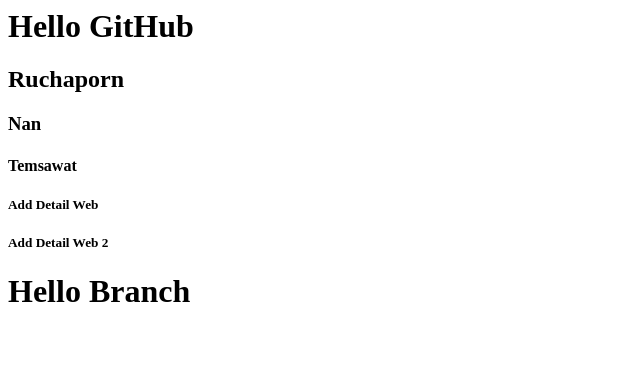
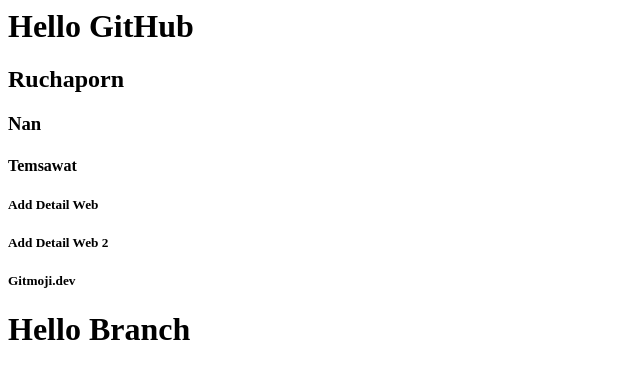
Before and after one commit to Ruchaporn-T/github-101, a plain HTML site: page index.html in a window 1280 px wide. Shown: the whole page, without its empty margins (0-640 px from the left). Drawn offline with Linux system fonts and the light colour scheme.

Commit message:
:technologist: Feat : Add Gitmojl

```diff
--- a/index.html
+++ b/index.html
@@ -4,5 +4,6 @@
 <h4>Temsawat</h4>
 <h5>Add Detail Web</h5>
 <h5>Add Detail Web 2</h5>
+<h5>Gitmoji.dev</h5>
 
 <h1>Hello Branch</h1>
```
